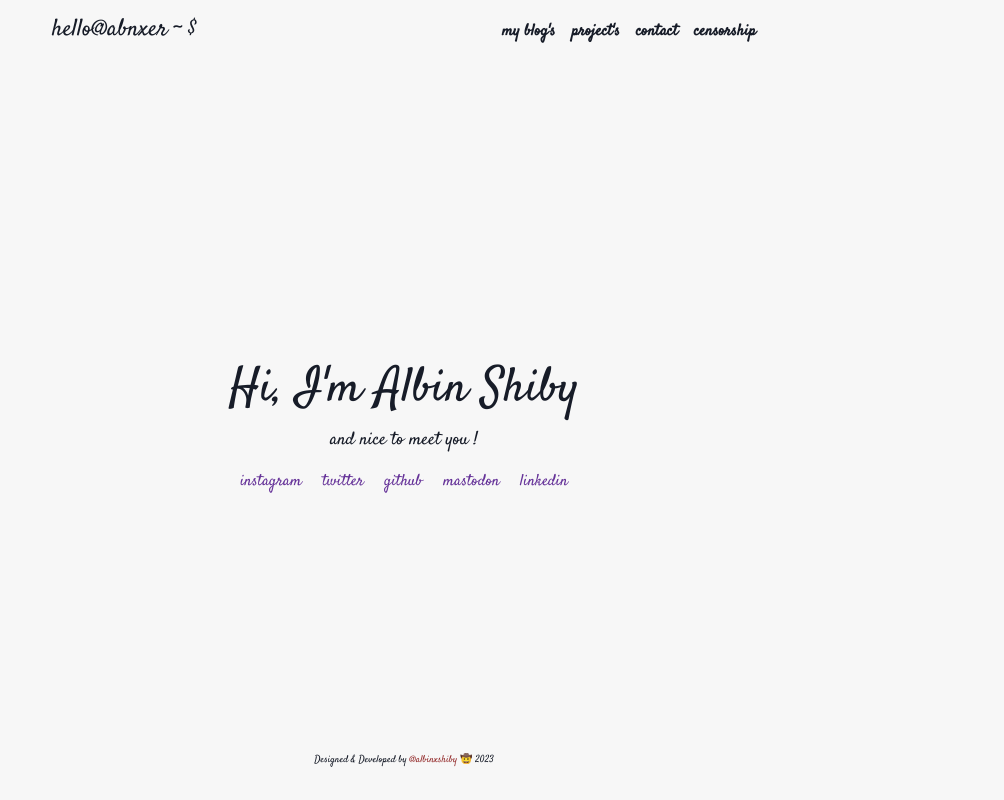
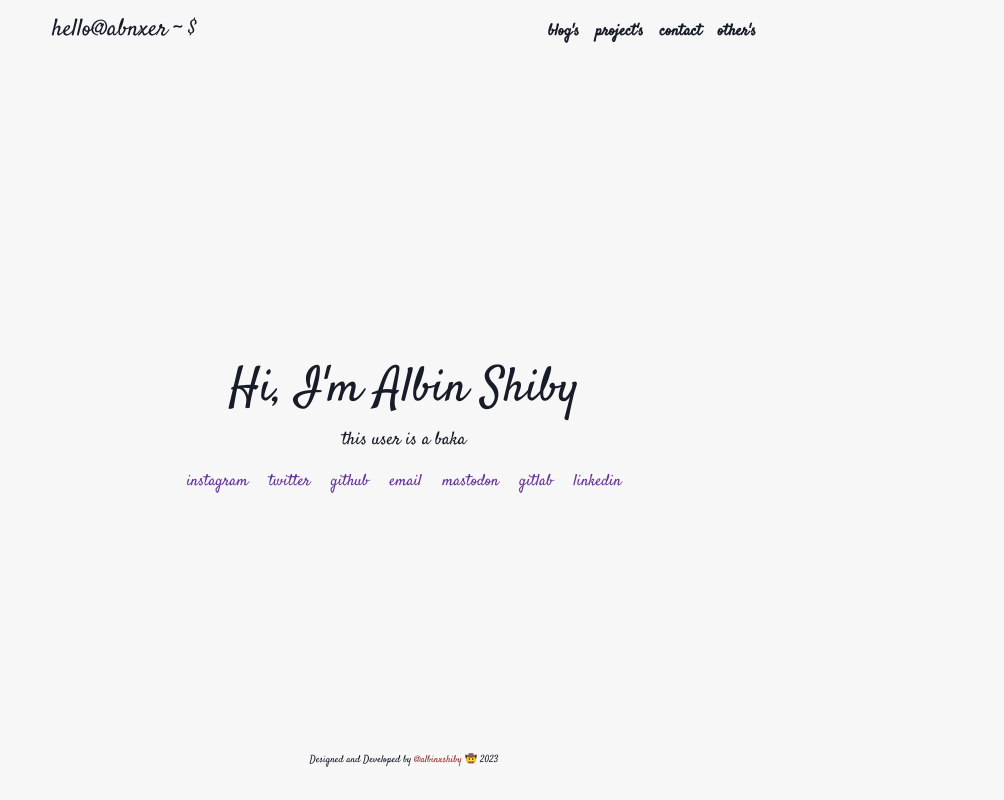
Before and after one commit to albinxshiby/v1, a plain HTML site: page index.html in a window 1280 px wide. Shown: the full height of the page, 236-1240 px from the left. Drawn offline with Linux system fonts and the light colour scheme.

Commit message:
Add files via upload

```diff
--- a/index.html
+++ b/index.html
@@ -1,6 +1,3 @@
-<!--
-VISIT README.md FOR DETAILS
--->
 <!DOCTYPE html>
 <html lang="en" class="h-100">
 <head>
@@ -14,30 +11,23 @@ VISIT README.md FOR DETAILS
 <link defer="" href="assets/bootstrap.min.css" rel="stylesheet">
 <link defer="" href="assets/rose.css" rel="stylesheet">
 <link defer="" href="assets/extra.css" rel="stylesheet">
-<script src="assets/js.js"></script>
 <title>Albin Shiby | personal page @albinxshiby</title>
 <script defer src="https://analytics.eu.umami.is/script.js" data-website-id="32bf1e23-fe1d-4383-8a15-a715622d8522"></script>
 </head>
 <!--BODY START-->
 <body class="d-flex md h-100 container-sm text-white bg-dark">
-    <!-- right click disabling script start -->
-    <script>
-        document.addEventListener("contextmenu", e => {
-            alert("Sorry! Right Click is disabled");
-            e.preventDefault();
-        });
-    </script>
-<!-- right click disabling script END -->
 <div class="d-flex w-100 h-100 p-3 mx-auto flex-column">
 <!--HEADER SECTION START-->
 <header class="mb-auto">
+<div>
 <h1 class="float-md-start justify-content-center"><a class="head-rose" href="/">hello@abnxer ~ $</a></h1>
 <nav class="nav nav-masthead justify-content-center float-md-end">
-<a class="nav-link" href="https://albinshiby.substack.com/">my blog's</a>
-<a class="nav-link" href="https://github.com/albinxshiby">project's</a>
-<a class="nav-link" href="contact.html">contact</a>
-<a class="nav-link" href="https://snowflake.torproject.org/" target="_blank"><div class="strike">censorship</div></a>
+<a class="nav-link" href="https://albinshiby.substack.com/" target="_blank">blog's</a>
+<a class="nav-link" href="https://github.com/albinxshiby" target="_blank">project's</a>
+<a class="nav-link" href="contact.html" target="_blank">contact</a>
+<a class="nav-link" href="#">other's</a>
 </nav>
+</div>
 </header>
 <!--HEADER SECTION STOP-->
 <!--MAIN SECTION START-->
@@ -45,39 +35,39 @@ VISIT README.md FOR DETAILS
 <!-- <div class="avatar text-center"><img src="assets/mainl.png"
     alt="black-rose" class="img-ava"></div> -->
 <div class="px-3 text-center">
-<h3>
-<span>Hi</span><span>,</span>
-<span>I'm</span>
-<span>Al</span><span>bin</span>
-<span>Sh</span><span>iby</span>
-</h3>
-<p>
-<span>and</span>
-<span>ni</span><span>ce</span>
-<span>to</span>
-<span>meet</span>
-<span>you</span>
-<span>!</span>
-</p>
-<span><a href="https://instagram.com/albinxshiby" class="soc" target="_blank">instagram</a></span>
-<span><a href="https://x.com/albinxshiby" class="soc" target="_blank"><span>twitter</a></span>
-<span><a href="https://github.com/albinxshiby" class="soc" target="_blank"><span>github</span></a></span>
-<span><a href="https://mastodon.social/@albinxshiby" class="soc" target="_blank"><span>mastodon</span></a></span>
-<span><a href="https://linkedin.com/in/albinshiby" class="soc" target="_blank"><span>linkedin</span></a></span>
+<h3>Hi, I'm Albin Shiby</h3>
+<p>this user is a baka</p>
+<a href="https://instagram.com/albinxshiby" class="soc" target="_blank">instagram</a>
+<a href="https://x.com/albinxshiby" class="soc" target="_blank">twitter</a>
+<a href="https://github.com/albinxshiby" class="soc" target="_blank">github</a>
+<a href="mailto:hellobylon@skiff.com" class="soc">email</a>
+<a href="https://mastodon.social/@albinxshiby" class="soc" target="_blank">mastodon</a>
+<a href="https://gitlab.com/albinxshiby" class="soc" target="_blank">gitlab</a>
+<a href="https://linkedin.com/in/albinshiby" class="soc" target="_blank">linkedin</a>
+
 </div>
 </div>
 <!--MAIN SECTION END-->
 <!--BOTTOM SECTION START-->
 <a onclick="toggleTheme()" class="logo"><img src="assets/f.gif" class="logo" alt="dark-mode"></a>
 <footer class="mt-auto text-white text-center">
-<p class="foot">
-    Designed & Developed by
-    <a style="text-decoration: none; color:rgb(150, 48, 48)" href="https://github.com/albinxshiby">
-        @albinxshiby
-    </a> 🤠 2023</p>
+<p class="foot">Designed and Developed by <a style="text-decoration: none; color:rgb(150, 48, 48)" href="https://github.com/albinxshiby">@albinxshiby</a> 🤠 2023</p>
 </footer>
 <!--BOTTOM SECTION STOP-->
 </div>
+<!--THEME SWITCH JS START-->
+<script>
+    function toggleTheme() {
+        var html = document.querySelector('html');
+        if (html.getAttribute('data-theme') === 'light') {
+            html.setAttribute('data-theme', 'dark');
+        } else {
+            html.setAttribute('data-theme', 'light');
+        }
+    }
+
+</script>
+<!--THEME SWITCH JS END-->
 </body>
 <!--BODY END-->
 </html>
```
Also changed, not shown: contact.html (+2 -2 lines).
